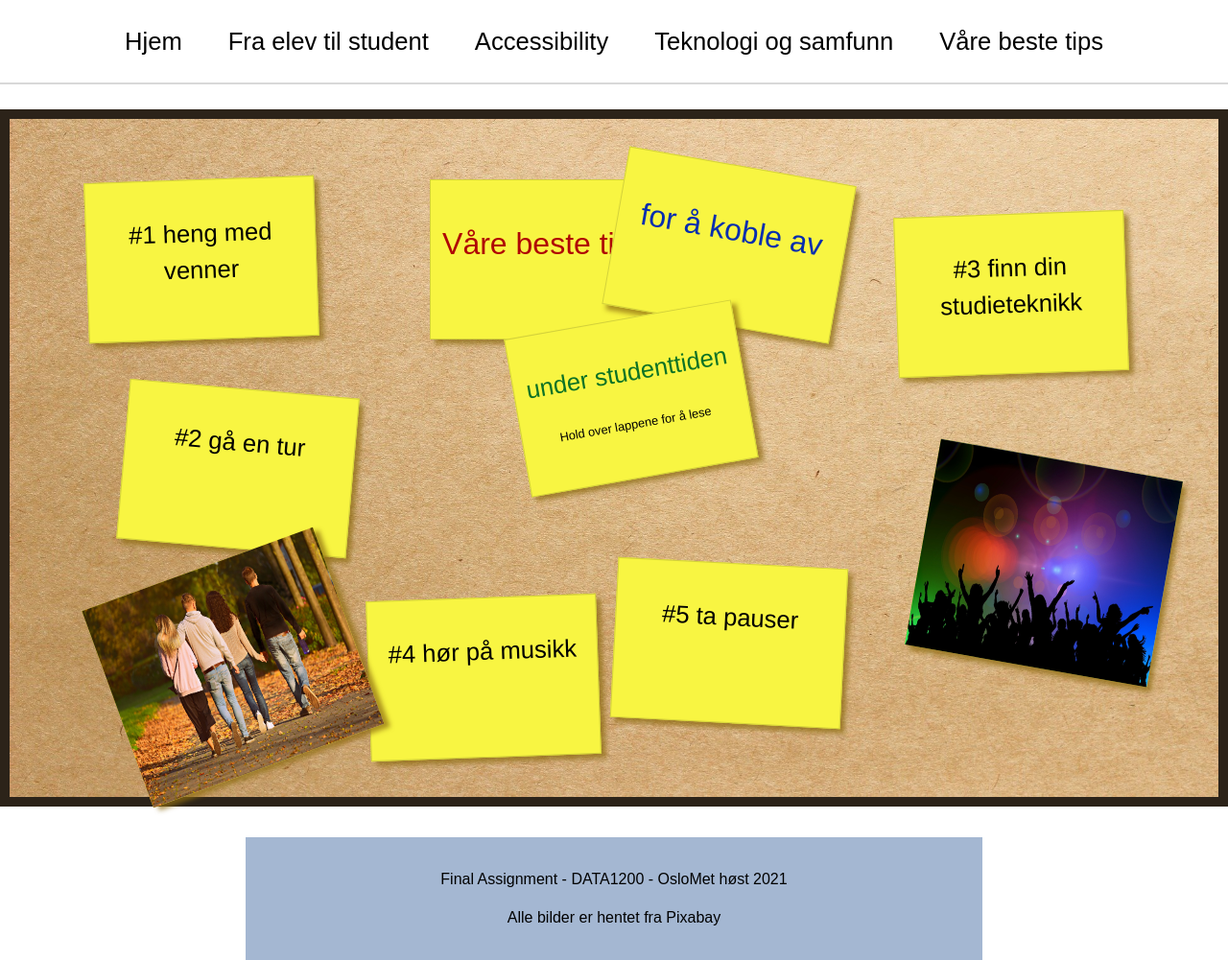
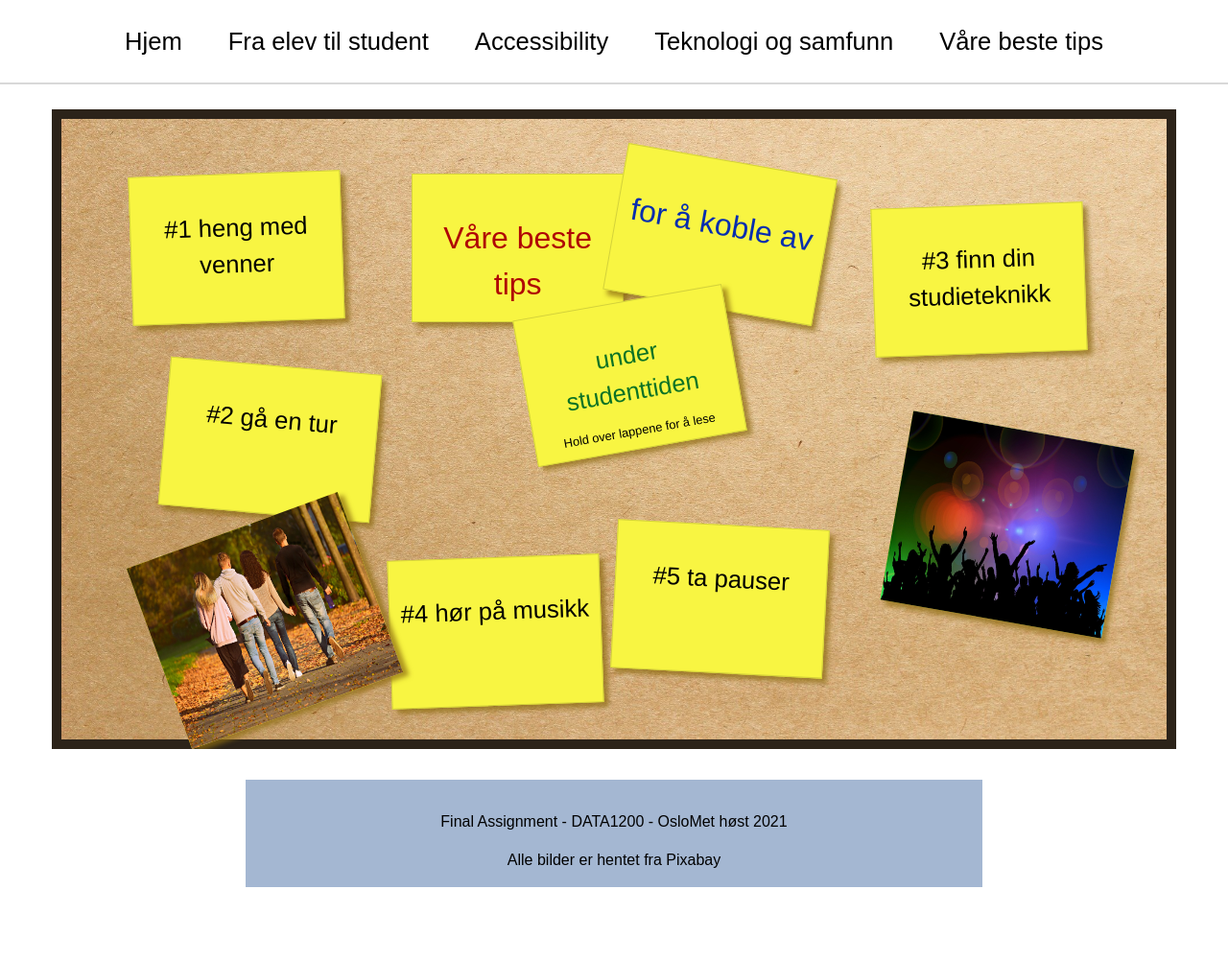
Before and after one commit to Maggielicious/Final-assignment, a plain HTML site: page fun.html in a window 1280 px wide. Shown: the whole page at 96% size. After the commit the page ends 925 px from the top, so only its background shows below. Drawn offline with Linux system fonts and the light colour scheme.

Commit message:
endringer

```diff
--- a/stiler/fun.css
+++ b/stiler/fun.css
@@ -1,9 +1,14 @@
+html {
+    margin: 0;
+}
 body{
     font-family: Arial;
     margin: 0;
     line-height: 1.5;
 }
-
+p {
+    margin-bottom: 0;
+}
 /* nav */
 #menylinje{
     margin-top: 0;
@@ -37,7 +42,11 @@ body{
     padding: 10px;
     position: relative;
     font-family: Chalkduster, fantasy;
+    width: 90%;
+    margin-right: auto;
+    margin-left: auto;
     margin-bottom: 2rem;
+    overflow: hidden;
 }
 
 #bakgrunn img{
@@ -82,7 +91,7 @@ body{
 
 #lapp1{
     top: 10%;
-    left: 35%;
+    left: 32%;
     color:rgb(175, 6, 6);
     font-size: 2.5vw;
 }
```
